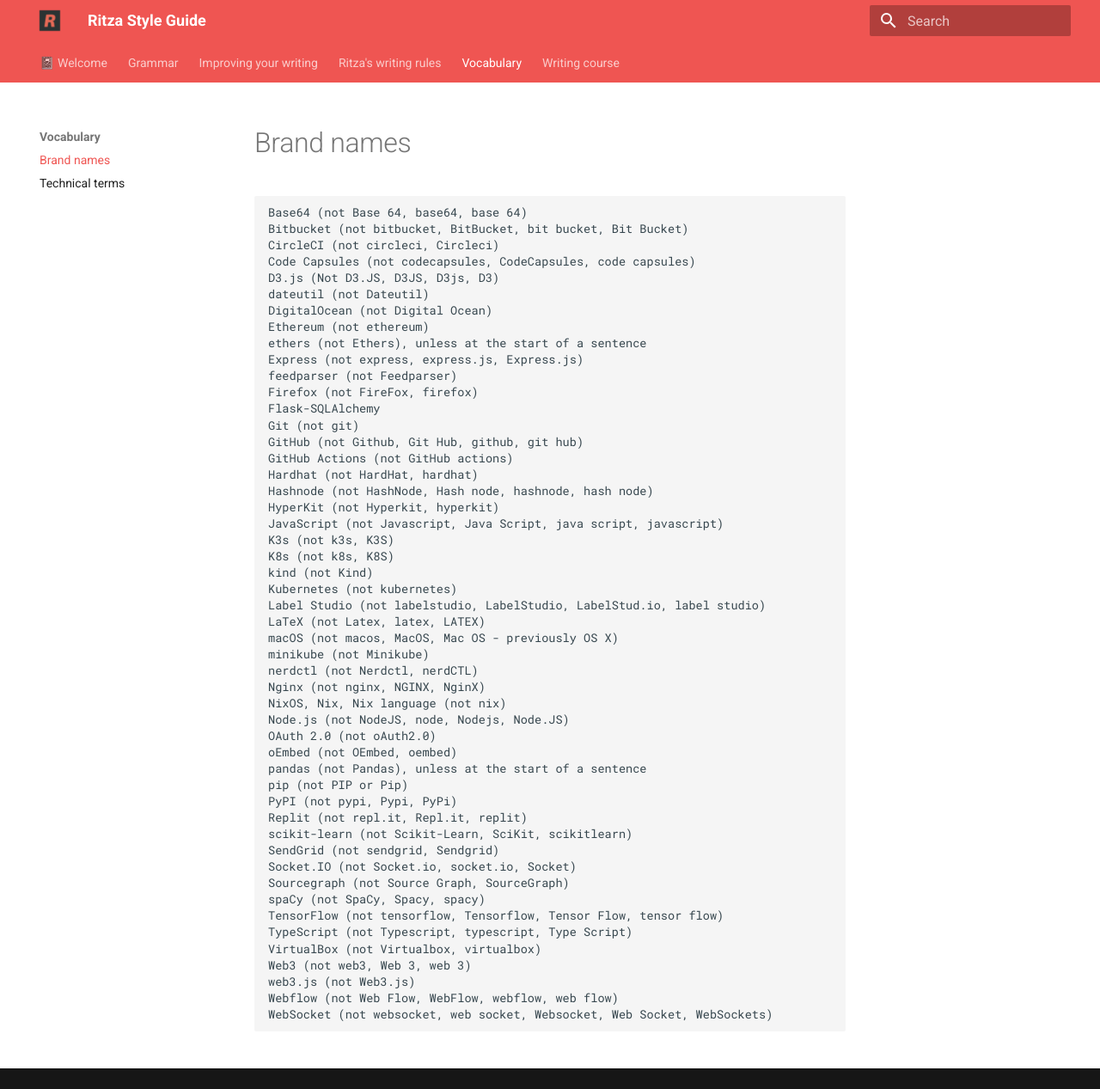
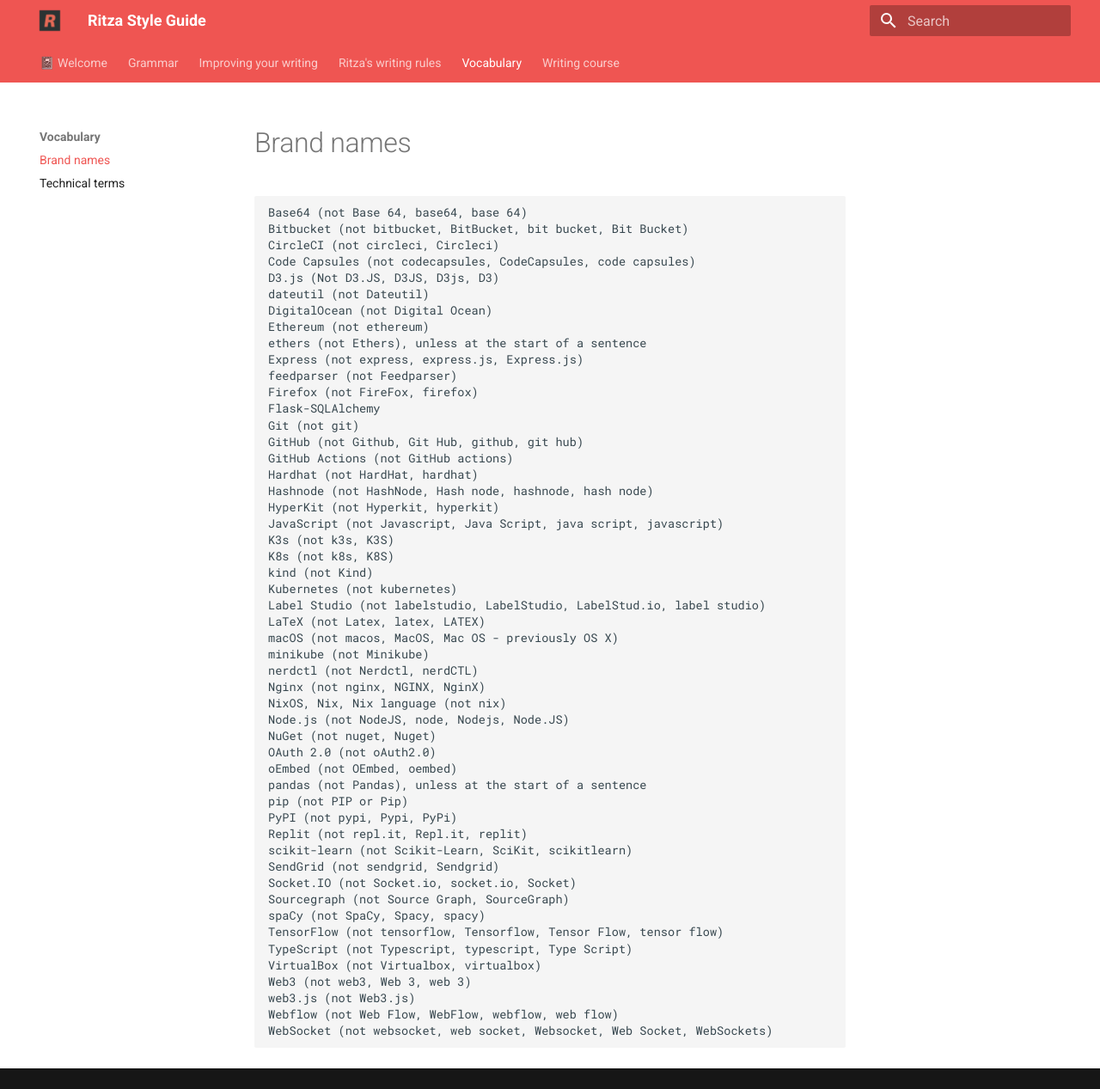
Before and after one commit to ritza-co/styleguide.ritza.co, an MkDocs documentation site: the page built from docs/vocabulary/brandnames.md, in a window 1280 px wide and 1267 px high. Shown: the whole window at 86% size. Built offline with MkDocs 1.6.1 and Material for MkDocs 9.7.7, drawn with Linux system fonts in a browser that asks for light colours.

Commit message:
Add NuGet

```diff
--- a/docs/vocabulary/brandnames.md
+++ b/docs/vocabulary/brandnames.md
@@ -33,6 +33,7 @@
 Nginx (not nginx, NGINX, NginX)
 NixOS, Nix, Nix language (not nix)
 Node.js (not NodeJS, node, Nodejs, Node.JS)
+NuGet (not nuget, Nuget)
 OAuth 2.0 (not oAuth2.0)
 oEmbed (not OEmbed, oembed)
 pandas (not Pandas), unless at the start of a sentence
```
